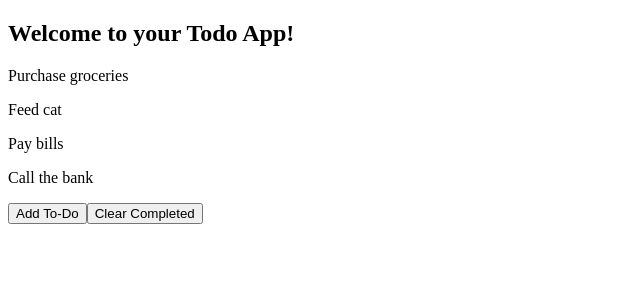
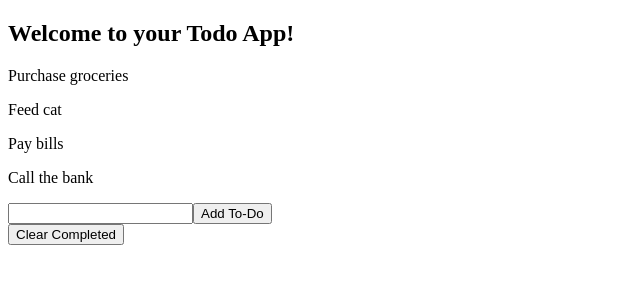
Before and after one commit to bloominstituteoftechnology/web-module-project-class-components, a React (Create React App) app: page / in a window 1280 px wide. Shown: the top 300 px of the page, without its empty margins (0-640 px from the left). Built offline with nearby package versions, Linux system fonts and the light colour scheme; the HTML template or start-up script is replaced by a standard one.

Commit message:
Todo Form successfully rendering

```diff
--- a/src/App.js
+++ b/src/App.js
@@ -47,7 +47,7 @@ class App extends React.Component {
       <div>
         <h2>Welcome to your Todo App!</h2>
         <TodoList todos={todos} />
-        <button>Add To-Do</button>
+        <TodoForm />
         <button>Clear Completed</button>
       </div>
     );
--- a/src/components/TodoForm.js
+++ b/src/components/TodoForm.js
@@ -0,0 +1,22 @@
+import React from 'react';
+
+class TodoForm extends React.Component {
+    // Constructor with State //
+    constructor() {
+        super();
+        this.state = {
+            input: ''
+        }
+    }
+
+    render() {
+        return (
+            <form>
+                <input type='text' name='todo' />
+                <button>Add To-Do</button>
+            </form>
+        )
+    }
+}
+
+export default TodoForm;
```
